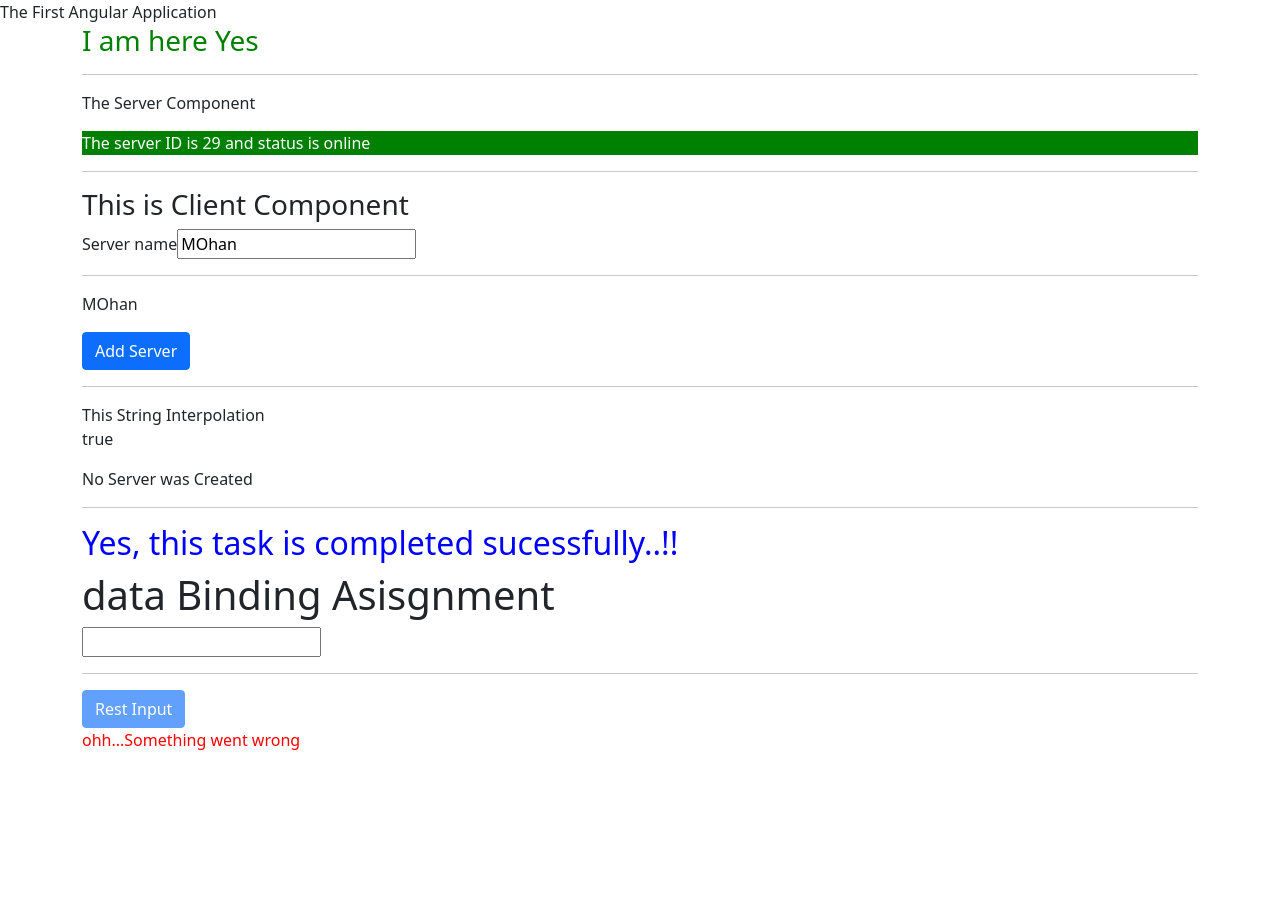
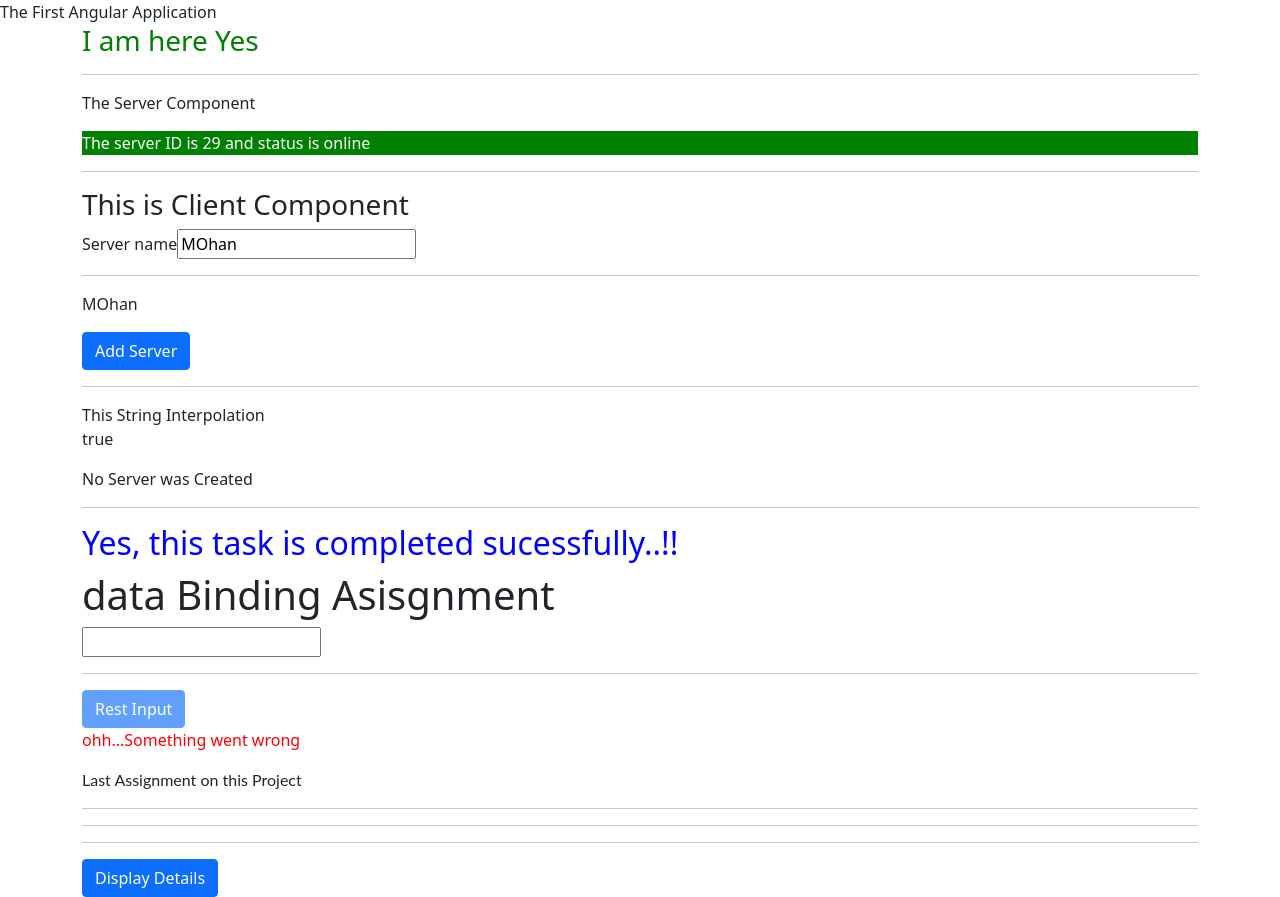
Before and after one commit to luckysingh29/Mohan_FirstAngular_learning_Project, an Angular app: page / in a window 1280 px wide. Before the commit the page ends 800 px from the top, so only its background shows below. Built offline with nearby package versions, Linux system fonts and the light colour scheme.

Commit message:
2 files modified, 3 added

```diff
--- a/src/app/app.component.html
+++ b/src/app/app.component.html
@@ -11,7 +11,11 @@
       <hr>
       <app-successalert></app-successalert>
       <app-warning></app-warning>
-
+      <p>Last Assignment on this Project</p>
+      <hr>
+      <hr>
+      <hr>
+      <app-directive></app-directive>
     </div>
   </div>
 </div>
--- /dev/null
+++ b/src/app/directive/directive.component.html
@@ -0,0 +1,6 @@
+<button class="btn btn-primary" (click)="displayDetails()">Display Details</button>
+<!-- <p *ngIf="togglepara"> This is directive assignment </p> -->
+<div *ngFor="let number of num">
+  {{ number }}</div>
+
+<!-- [ngStlye]="{backgroundColor: number >=5 ? 'red' : 'blue'" -->
--- /dev/null
+++ b/src/app/directive/directive.component.ts
@@ -0,0 +1,18 @@
+import { Component, OnInit } from '@angular/core';
+
+@Component({
+  selector: 'app-directive',
+  templateUrl: './directive.component.html',
+  styleUrls: ['./directive.component.css']
+})
+export class DirectiveComponent implements OnInit {
+  togglepara = false;
+  num = [];
+  constructor() {}
+
+  ngOnInit() {}
+  displayDetails() {
+    this.togglepara = !this.togglepara;
+    this.num.push(this.num.length+1);
+  }
+}
```
Also changed, not shown: src/app/app.module.ts (+6 -5 lines), src/app/directive/directive.component.css (added).
